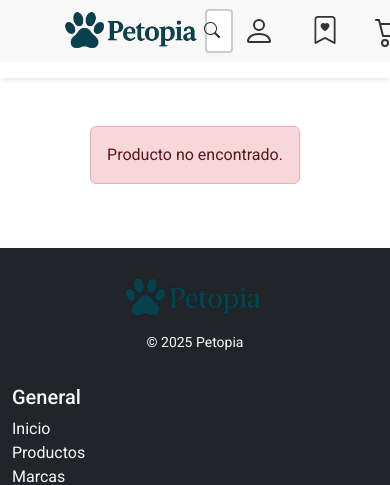
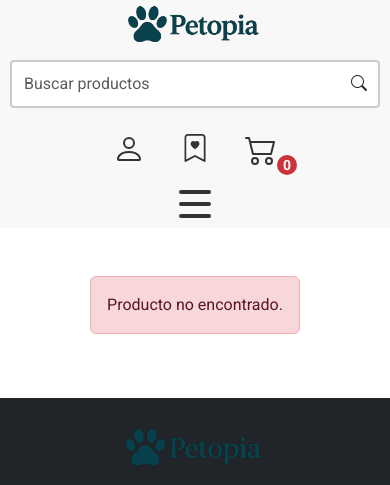
Before and after one commit to typicalmoods/grupo_7_petopia, a PHP site: page /detalle.php in a window 390 px wide; the page is wider, and only the part inside the window is pictured. Shown: the top 485 px of that part. Run offline with PHP 8.4, Linux system fonts and the light colour scheme; data that the repository does not hold is empty.

Commit message:
arreglado responsive

```diff
--- a/frontend/css/style.css
+++ b/frontend/css/style.css
@@ -190,6 +190,7 @@ header {
 
 .nav-menu {
   display: flex;
+  justify-content: center;
   list-style: none;
   gap: 2.5rem;
   padding: 0;
@@ -636,6 +657,66 @@ section h3 {
   border-radius: 8px;
 }
 
+/* Botón hamburguesa */
+.menu-hamburguesa {
+  display: none;
+  flex-direction: column;
+  justify-content: center;
+  align-items: center;
+  width: 48px;
+  height: 48px;
+  background: none;
+  border: none;
+  cursor: pointer;
+  margin: 0 auto;
+  z-index: 2001;
+}
+
+.menu-hamburguesa span {
+  display: block;
+  width: 32px;
+  height: 4px;
+  margin: 4px 0;
+  background: #333;
+  border-radius: 2px;
+  transition: 0.3s;
+}
+
+/* Mostrar hamburguesa y ocultar nav en móvil */
+@media (max-width: 900px) {
+  .menu-hamburguesa {
+    display: flex;
+    position: relative;
+  }
+  .nav-menu {
+    display: none;
+    flex-direction: column;
+    position: fixed; /* Cambia de absolute a fixed */
+    top: 220px;      /* Ajusta este valor según la altura total de tu header en móvil */
+    left: 50%;
+    transform: translateX(-50%);
+    background: #fff;
+    width: 70vw;
+    max-width: 220px;
+    box-shadow: 0 4px 16px rgba(0,0,0,0.15);
+    border-radius: 10px;
+    z-index: 2000;
+    padding: 0.5rem 0;
+    gap: 0;
+  }
+  .nav-menu.menu-abierto {
+    display: flex;
+  }
+  .nav-item {
+    text-align: center;
+    padding: 8px 0;
+    border-bottom: 1px solid #eee;
+  }
+  .nav-item:last-child {
+    border-bottom: none;
+  }
+}
+
 @media (max-width: 1200px) {
   .contenedor {
     max-width: 1400px;
@@ -659,6 +742,31 @@ section h3 {
   }
   .producto-imagen-container {
     height: 140px;
+  }
+
+  #secciones-container {
+    grid-template-columns: repeat(3, 1fr);
+  }
+}
+
+@media (max-width: 650px) {
+  .header-top {
+    flex-direction: column;
+    margin: 0 10px;
+    gap: 10px;
+  }
+  .search-container {
+    max-width: 100%;
+    width: 100%;
+  }
+  .barraBusqueda {
+    font-size: 1rem;
+    padding: 10px 12px;
+  }
+  .sugerencias-container {
+    font-size: 0.95rem;
+    max-width: 100vw;
+    min-width: 0;
   }
 }
 
--- a/frontend/includes/header.php
+++ b/frontend/includes/header.php
@@ -60,59 +60,17 @@
         </div>
 
 
-<!-- Navbar adaptado -->
-<nav class="navbar">
-  <div class="navbar-container">
-    <!-- Menú de navegación -->
-    <ul class="nav-menu"  id="nav-secciones">
-      <!--
-      <li class="nav-item">
-        <a href="index.php?filtro=Dog" class="nav-link has-dropdown">Perros</a>
-      </li>
+<!-- Botón hamburguesa -->
+<button id="menu-hamburguesa" class="menu-hamburguesa" aria-label="Abrir menú">
+  <span></span>
+  <span></span>
+  <span></span>
+</button>
 
-
-      <li class="nav-item">
-        <a href="index.php?filtro=Cat" class="nav-link has-dropdown">Gatos</a>
-      <ul class="dropdown-menu dropdown-rectangle">
-          <div class="dropdown-content">
-           Columnas de Comida y Accesorios
-            <div class="dropdown-columns">
-              <li class="dropdown-column">
-                <h4>Comida</h4>
-                <a href="#">Pienso</a>
-                <a href="#">Comida húmeda</a>
-              </li>
-              <li class="dropdown-column">
-                <h4>Accesorios</h4>
-                <a href="#">Rascadores</a>
-                <a href="#">Areneros</a>
-                <a href="#">Juguetes</a>
-              </li>
-            </div>
-            Imagen de Gato
-            <div class="dropdown-image">
-              <img src="./assets/img/gato.webp" alt="Imagen de Gato" class="img-fluid">
-            </div>
-          </div>
-        </ul>
-      </li>
-
-
-      <li class="nav-item">
-        <a href="#" id="ver-pajaros" class="nav-link has-dropdown">Pájaros</a>
-      </li>
-
-      <li class="nav-item">
-        <a href="index.php?filtro=Toys" class="nav-link">Juguetes</a>
-      </li>
-
-       Ofertas
-      <li class="nav-item">
-        <a href="ofertas.php" class="nav-link">Ofertas</a>
-      </li> -->
-    </ul>
-  </div>
-</nav>
+<!-- Menú de navegación -->
+<ul class="nav-menu" id="nav-secciones">
+  <!-- Aquí van los <li> de las secciones -->
+</ul>
 
 
     </header>
```
Also changed, not shown: other parts of frontend/css/style.css (+41 -15 lines), database/import_data/products.csv (+13 -11 lines), frontend/js/main.js (+37 -7 lines), frontend/assets/img/cupon1.jpg (added).
